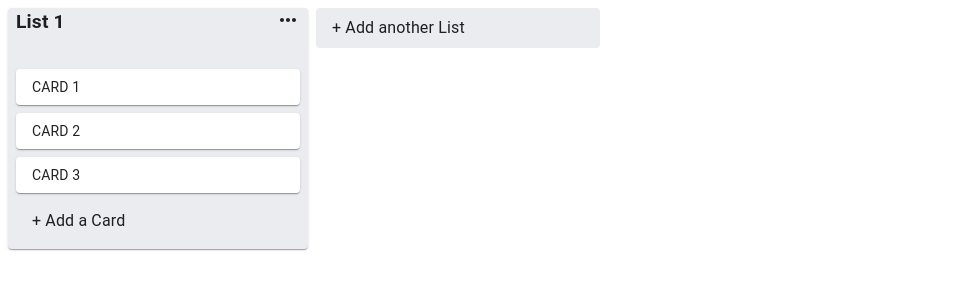
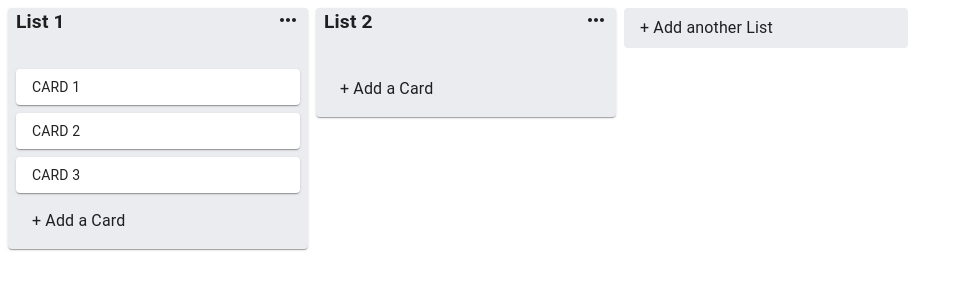
Before and after one commit to b00db/trello-clone, a React (Create React App) app: page / in a window 1280 px wide. Shown: the top 300 px of the page, without its empty margins (0-964 px from the left). Built offline with nearby package versions, Linux system fonts and the light colour scheme.

Commit message:
Drag and Drop Card in the different list

```diff
--- a/src/App.js
+++ b/src/App.js
@@ -97,6 +97,19 @@ export default function App() {
         },
       };
       setData(newSate);
+    } else {
+      sourceList.cards.splice(source.index, 1);
+      destinationList.cards.splice(destination.index, 0, draggingCard);
+
+      const newState = {
+        ...data,
+        lists: {
+          ...data.lists,
+          [sourceList.id]: sourceList,
+          [destinationList.id]: destinationList,
+        },
+      };
+      setData(newState);
     }
   };
 
--- a/src/utils/store.js
+++ b/src/utils/store.js
@@ -20,8 +20,13 @@ const cards = [
         title: 'List 1',
         cards,
       },
+      'list-2': {
+        id: 'list-2',
+        title: 'List 2',
+        cards: [],
+      },
     },
-    listIds: ['list-1'],
+    listIds: ['list-1', 'list-2'],
   };
 
   export default data;
```
